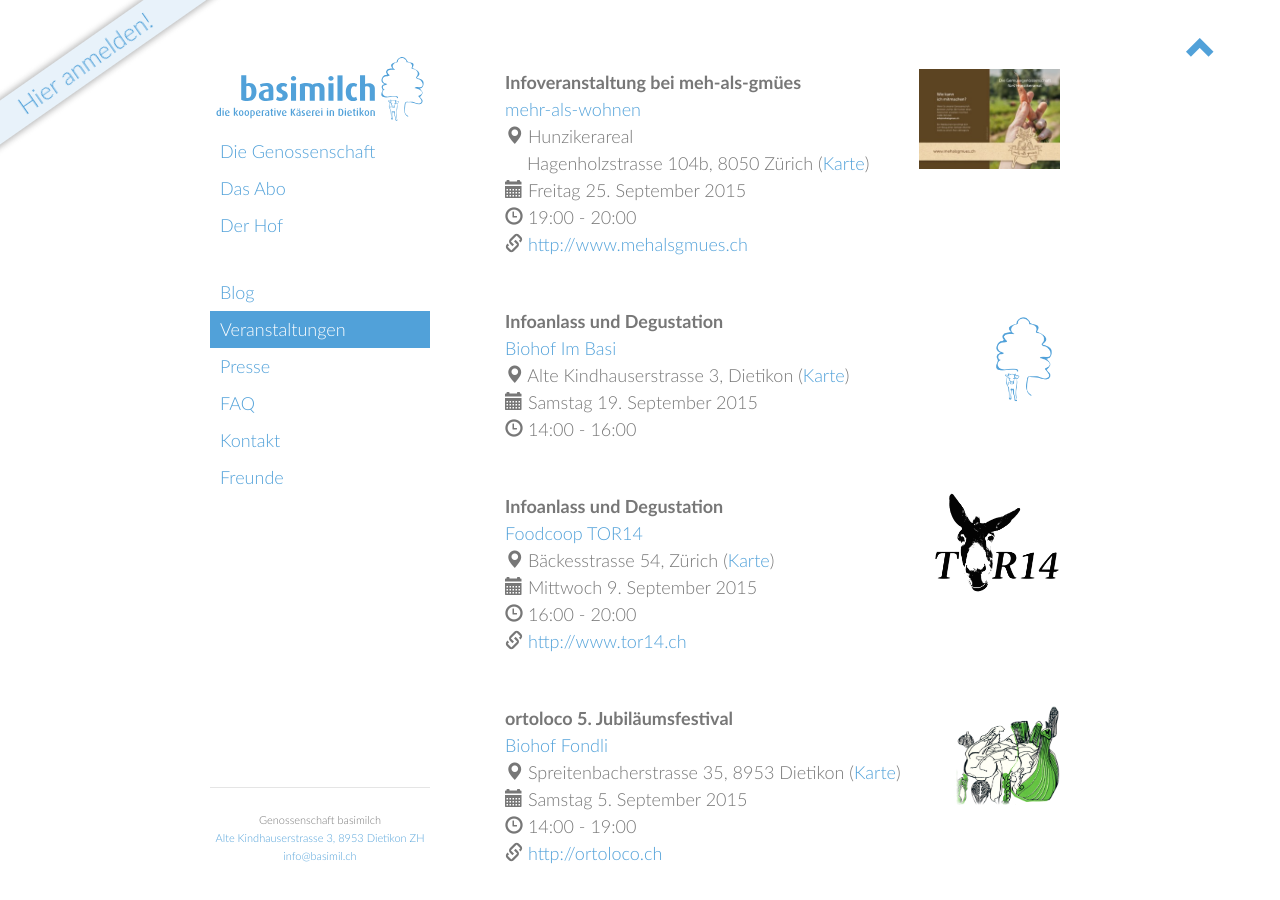
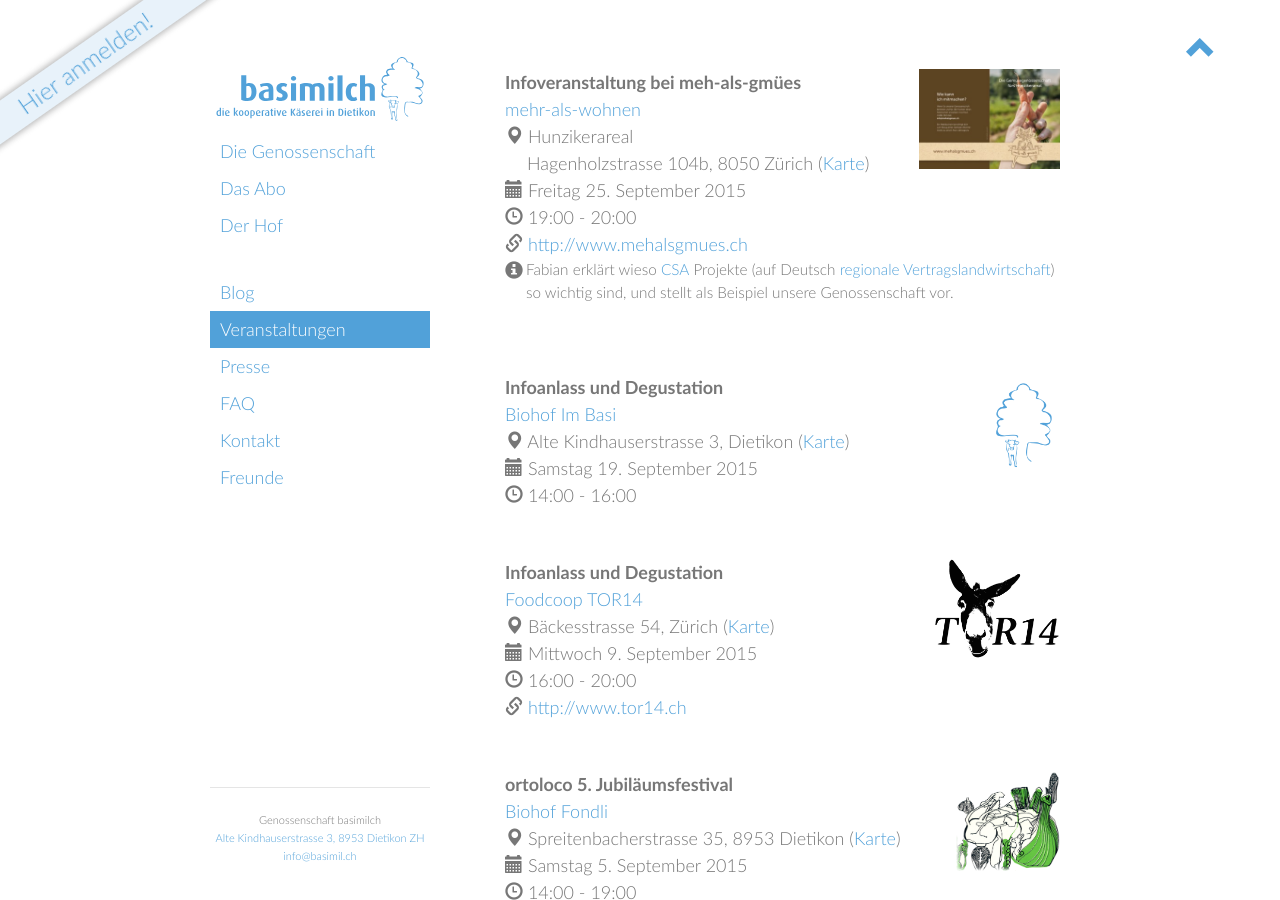
Before and after one commit to vryser/basimilch.github.io, a Jekyll site: the page built from pages/040-veranstaltungen.md, in a window 1280 px wide and 900 px high, scrolled down 2201 px. Built offline with Jekyll 4.4.1, drawn with Linux system fonts in a browser that asks for light colours.

Commit message:
new: add description in event 'meh-als-gmües'

```diff
--- a/_data/events.yml
+++ b/_data/events.yml
@@ -39,6 +39,12 @@
   address_2:  Hagenholzstrasse 104b, 8050 Zürich
   map_url:    https://www.google.ch/maps/place/Hagenholzstrasse+104b+8050+Zürich+Switzerland
   url:        http://www.mehalsgmues.ch
+  info: >
+    Fabian erklärt wieso
+    [CSA](https://en.wikipedia.org/wiki/Community-supported_agriculture)
+    Projekte (auf Deutsch
+    [regionale Vertragslandwirtschaft](https://de.wikipedia.org/wiki/Solidarische_Landwirtschaft))
+    so wichtig sind, und stellt als Beispiel unsere Genossenschaft vor.
 
 - title:      Stand bei "Zürich tischt auf"
   start:      2015-09-26 12:00:00 +0200
```
